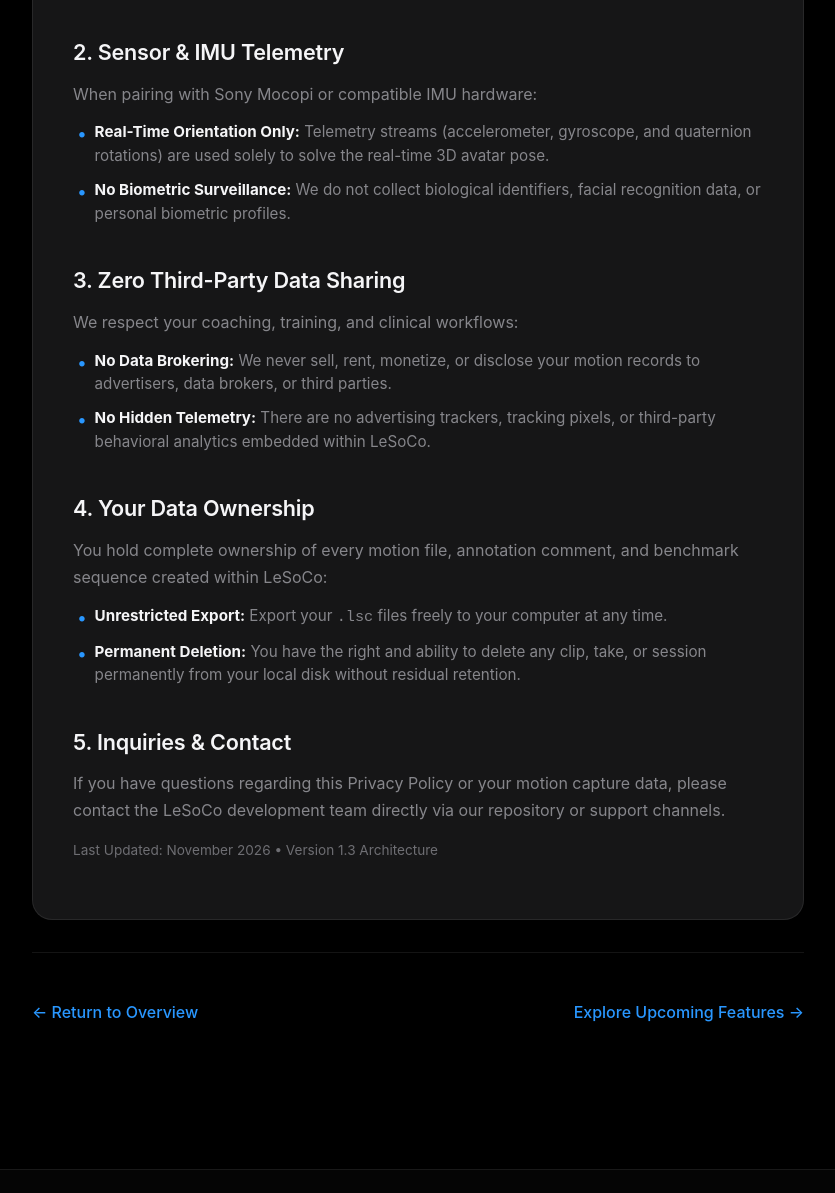
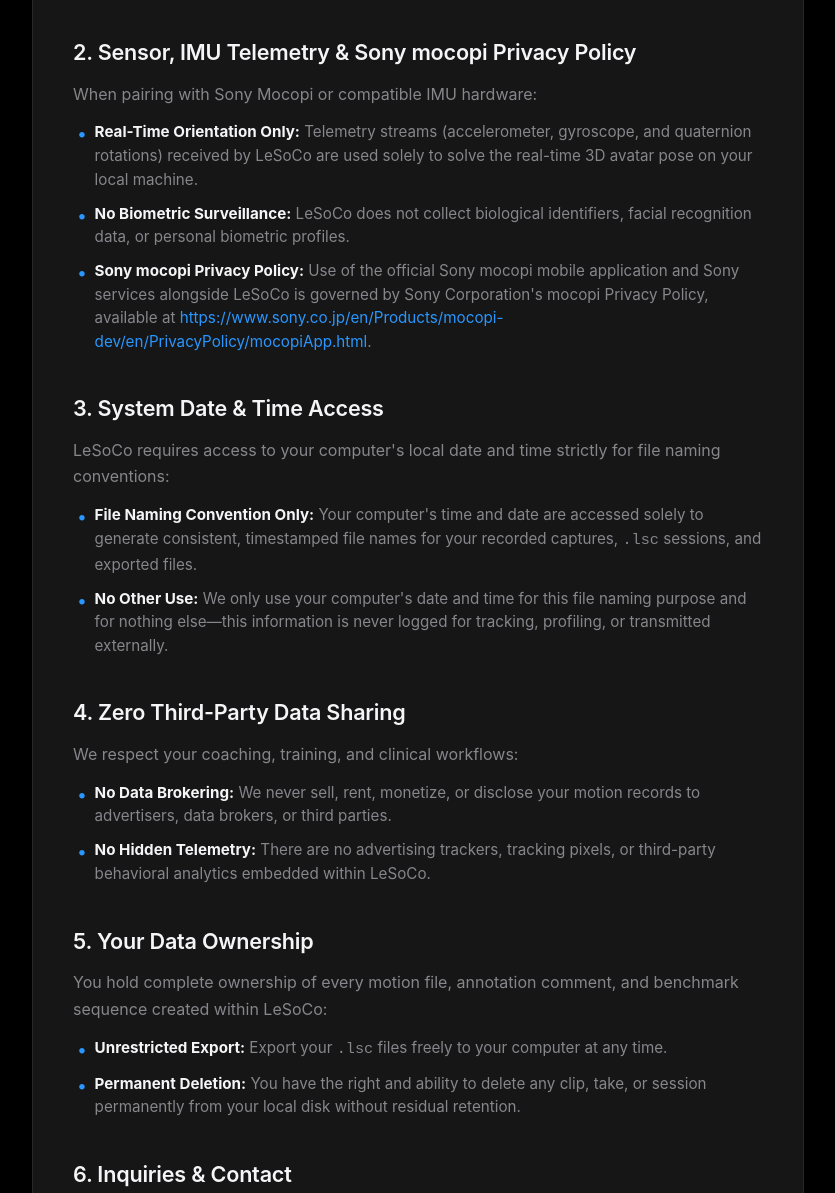
Before and after one commit to sniffuntidypond/LeSoCo-Website, a plain HTML site: page privacy.html in a window 1280 px wide. Shown: the part 772-1965 px from the top of the page, without its empty margins (222-1057 px from the left). Drawn offline with Linux system fonts and the light colour scheme.

Commit message:
added in mocopi privacy policy and requirement to access timing and date

```diff
--- a/privacy.html
+++ b/privacy.html
@@ -57,6 +57,14 @@
     }
     .privacy-section li strong {
       color: var(--apple-text-primary);
+    }
+    .privacy-section a {
+      color: var(--apple-blue-link);
+      text-decoration: none;
+      overflow-wrap: anywhere;
+    }
+    .privacy-section a:hover {
+      text-decoration: underline;
     }
   </style>
 </head>
@@ -162,19 +170,32 @@
 
         <!-- Section 2 -->
         <div class="privacy-section">
-          <h2>2. Sensor &amp; IMU Telemetry</h2>
+          <h2>2. Sensor, IMU Telemetry &amp; Sony mocopi Privacy Policy</h2>
           <p>
             When pairing with Sony Mocopi or compatible IMU hardware:
           </p>
           <ul>
-            <li><strong>Real-Time Orientation Only:</strong> Telemetry streams (accelerometer, gyroscope, and quaternion rotations) are used solely to solve the real-time 3D avatar pose.</li>
-            <li><strong>No Biometric Surveillance:</strong> We do not collect biological identifiers, facial recognition data, or personal biometric profiles.</li>
+            <li><strong>Real-Time Orientation Only:</strong> Telemetry streams (accelerometer, gyroscope, and quaternion rotations) received by LeSoCo are used solely to solve the real-time 3D avatar pose on your local machine.</li>
+            <li><strong>No Biometric Surveillance:</strong> LeSoCo does not collect biological identifiers, facial recognition data, or personal biometric profiles.</li>
+            <li><strong>Sony mocopi Privacy Policy:</strong> Use of the official Sony mocopi mobile application and Sony services alongside LeSoCo is governed by Sony Corporation's mocopi Privacy Policy, available at <a href="https://www.sony.co.jp/en/Products/mocopi-dev/en/PrivacyPolicy/mocopiApp.html" target="_blank" rel="noopener noreferrer">https://www.sony.co.jp/en/Products/mocopi-dev/en/PrivacyPolicy/mocopiApp.html</a>.</li>
           </ul>
         </div>
 
         <!-- Section 3 -->
         <div class="privacy-section">
-          <h2>3. Zero Third-Party Data Sharing</h2>
+          <h2>3. System Date &amp; Time Access</h2>
+          <p>
+            LeSoCo requires access to your computer's local date and time strictly for file naming conventions:
+          </p>
+          <ul>
+            <li><strong>File Naming Convention Only:</strong> Your computer's time and date are accessed solely to generate consistent, timestamped file names for your recorded captures, <code>.lsc</code> sessions, and exported files.</li>
+            <li><strong>No Other Use:</strong> We only use your computer's date and time for this file naming purpose and for nothing else—this information is never logged for tracking, profiling, or transmitted externally.</li>
+          </ul>
+        </div>
+
+        <!-- Section 4 -->
+        <div class="privacy-section">
+          <h2>4. Zero Third-Party Data Sharing</h2>
           <p>
             We respect your coaching, training, and clinical workflows:
           </p>
@@ -184,9 +205,9 @@
           </ul>
         </div>
 
-        <!-- Section 4 -->
+        <!-- Section 5 -->
         <div class="privacy-section">
-          <h2>4. Your Data Ownership</h2>
+          <h2>5. Your Data Ownership</h2>
           <p>
             You hold complete ownership of every motion file, annotation comment, and benchmark sequence created within LeSoCo:
           </p>
@@ -196,14 +217,14 @@
           </ul>
         </div>
 
-        <!-- Section 5 -->
+        <!-- Section 6 -->
         <div class="privacy-section">
-          <h2>5. Inquiries &amp; Contact</h2>
+          <h2>6. Inquiries &amp; Contact</h2>
           <p>
             If you have questions regarding this Privacy Policy or your motion capture data, please contact the LeSoCo development team directly via our repository or support channels.
           </p>
           <p style="font-size: 0.85rem; color: var(--apple-text-tertiary); margin-top: 1rem;">
-            Last Updated: November 2026 &bull; Version 1.3 Architecture
+            Last Updated: November 13, 2026 &bull; Version 1.3 Architecture
           </p>
         </div>
       </div>
@@ -221,7 +242,7 @@
         * LeSoCo version 1.3 is currently in active development. Coming in end November.
       </div>
       <div class="apple-footer-bottom">
-        <div>Copyright &copy; <span id="year"></span> LeSoCo Inc. All rights reserved. &bull; Last updated: November 12, 2026</div>
+        <div>Copyright &copy; <span id="year"></span> LeSoCo Inc. All rights reserved. &bull; Last updated: November 13, 2026</div>
         <div class="apple-footer-links">
           <a href="index.html">Overview</a>
           <a href="studio.html">Studio</a>
```
